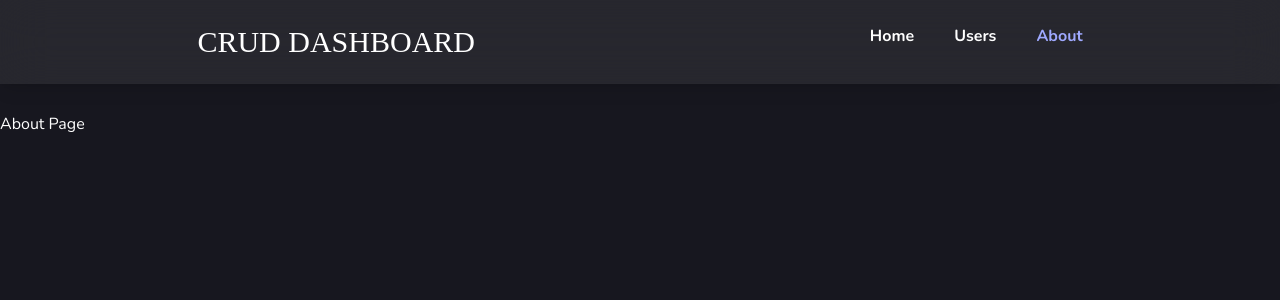
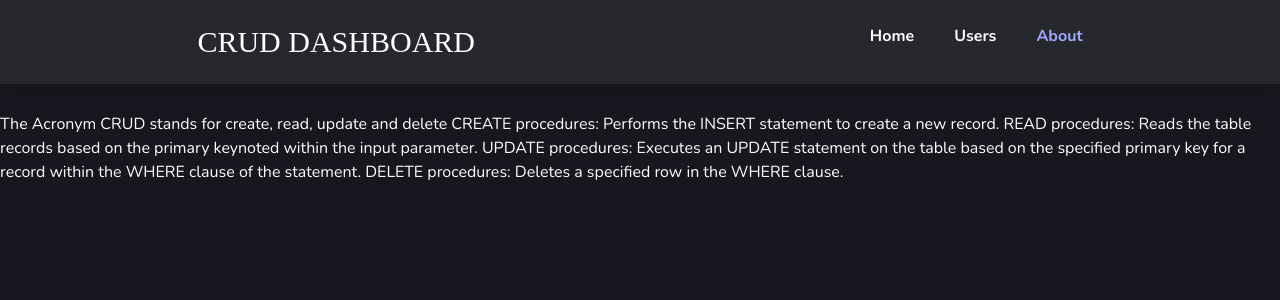
Before and after one commit to ankesai8/CRUD-29, a React (Create React App) app: page /about in a window 1280 px wide. Shown: the top 300 px of the page. Built offline with nearby package versions, Linux system fonts and the light colour scheme; a web font is replaced by a local one.

Commit message:
Update About.js

```diff
--- a/src/components/pages/About.js
+++ b/src/components/pages/About.js
@@ -2,8 +2,8 @@ import React from "react";
 // import styled from "styled-components"
 
 function About() {
-  return <p>About Page</p>;
-  <p> The Acronym CRUD stands for create, read, update and delete
+  return <p>
+     The Acronym CRUD stands for create, read, update and delete
   CREATE procedures: Performs the INSERT statement to create a new record.
   READ procedures: Reads the table records based on the primary keynoted within the input parameter.
   UPDATE procedures: Executes an UPDATE statement on the table based on the specified primary key for a record within the WHERE clause of the statement.
```
